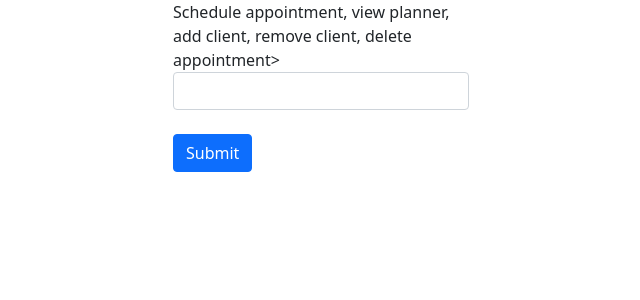
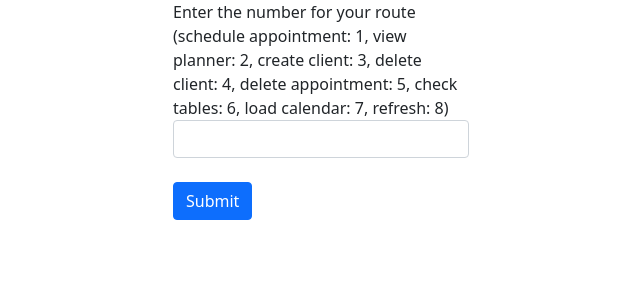
Before and after one commit to BrandonSmith710/CRM, a Flask app: page / in a window 1280 px wide. Shown: the top 300 px of the page, without its empty margins (319-959 px from the left). Run offline with Flask 2, Linux system fonts and the light colour scheme.

Commit message:
updates to user interface

```diff
--- a/littlecrm/app.py
+++ b/littlecrm/app.py
@@ -1,4 +1,3 @@
-
 from flask import Flask, request, Response, redirect, render_template, url_for
 from flask_sqlalchemy import SQLAlchemy
 import pandas as pd
@@ -11,7 +10,7 @@ def create_app():
 
     APP = Flask(__name__)
 
-    datelist = pd.date_range(start="2022-01-01",end="2022-12-31").to_pydatetime().tolist()
+    datelist = pd.date_range(start="2022-01-01", end="2022-12-31").to_pydatetime().tolist()
 
     APP.config['SQLALCHEMY_DATABASE_URI'] = 'sqlite:///mycrm.sqlite3'
     APP.config['SQLALCHEMY_TRACK_MODIFICATIONS'] = False
@@ -23,23 +22,25 @@ def create_app():
 
     @APP.route('/', methods=['GET','POST'])
     def root():
-        # this route will present the user with choices for actions they can take next
+        """this route will present the user with number options representing
+           places they can go in the CRM"""
 
-        k = {'schedule': 'schedule_appointment', 'planner': 'planner', 'load': 'loaddb',
-             'create client':'create_client', 'delete': 'delete_appointment',
-             'remove': 'remove_client'}
+        k = {1: 'schedule_appointment', 2: 'view_planner', 3: 'create_client',
+             4:'delete_client', 5: 'delete_appointment', 6: 'check',
+             7: 'load_db', 8: 'refresh'}
 
         if request.method == 'POST':
             option = request.form.get('search')
-            for key in k:
-                if key in option.lower() or (option.lower() in key):
-                    return redirect(url_for(k[key]))
+
+            if option.isdigit():
+                if int(option) in range(1, 9):
+                    option = int(option)
+
+                    return redirect(url_for(k[option]))
 
         return render_template('base1.html')
 
-
-
-    @APP.route('/loaddb')
+    @APP.route('/load_db')
     def load_db():
         # this route will load 365 days into the empty database
 
@@ -53,7 +54,6 @@ def create_app():
         DB.session.commit()
 
         return 'datelist created'
-
 
     @APP.route('/create_client', methods=['GET', 'POST'])
     def create_client():
@@ -83,8 +83,8 @@ def create_app():
 
         return render_template('base3.html')
 
-    @APP.route('/remove_client', methods=['GET', 'POST'])
-    def remove_client():
+    @APP.route('/delete_client', methods=['GET', 'POST'])
+    def delete_client():
         """this route will delete all appointments for a client before
            deleting the client profile"""
 
@@ -108,14 +108,12 @@ def create_app():
 
         return render_template('base5.html')
 
-
     @APP.route('/check')
     def check():
         """this route allows one to check the occupancy of the Client and
            Appointment tables after loading, updating or clearing the database,
            and to ensure that the day objects have been created or deleted as
            expected"""
-
 
         end =  str([apt.id + ' ' + apt.day.date+' @ '+ str(apt.time)
         + (' with ' + apt.client.name or ' with Nobody') for apt in
@@ -124,7 +122,6 @@ def create_app():
         Client.query.all()])
 
         return end
-
 
     @APP.route('/delete_appointment', methods=['GET', 'POST'])
     def delete_appointment():
@@ -147,13 +144,11 @@ def create_app():
 
         return render_template('base4.html')
 
-
     @APP.route('/schedule_appointment', methods=['GET', 'POST'])
     def schedule_appointment():
         """This route offers the ability to create new appointments for existing clients,
            currently the CRM accepts a day value for 1-365 to assign the date, an apt.
            time(int 9-6), and a client id(int)"""
-
 
         if request.method == 'POST':
 
@@ -203,7 +198,6 @@ def create_app():
                 if a_client:
 
                     # make sure an appointment is not already scheduled at that time on that day
-
                     t = [a.time for a in my_day.appointments]
                     my = [a.time for a in a_client.appointments if a.day_id == my_day.id]
                     name = a_client.name
@@ -224,9 +218,7 @@ def create_app():
                 return render_template('results2.html', answer=str([i.id+': '+str(i.time)+' on '+i.day.date
                                                                     for i in a_client.appointments]))
 
-
         return render_template('base.html')
-
 
     @APP.route('/refresh')
     def refresh():
@@ -237,8 +229,8 @@ def create_app():
         return 'Data has been refreshed.'
 
 
-    @APP.route('/planner', methods=['GET', 'POST'])
-    def planner():
+    @APP.route('/view_planner', methods=['GET', 'POST'])
+    def view_planner():
         """this route asks the user for a range of dates entered in the form
            mm/dd - mm/dd, or optionally just one date mm/dd. returned is a
            list of days matching the length of the data range, each date shows
@@ -259,13 +251,11 @@ def create_app():
                             if datetime.datetime(year=2022,month=m, day=d) == item:
                                 values += [ind]
                     else:
-                        return redirect(url_for('planner'))
+                        return redirect(url_for('view_planner'))
+
             except Exception as ex_ception:
                 print(str(ex_ception)+' was the exception')
-
-                return redirect(url_for('planner'))
-
-
+                return redirect(url_for('view_planner'))
 
             if len(values) == 2:
                 r = list(range(values[0], values[1]+1))
@@ -273,28 +263,24 @@ def create_app():
                 r = values
 
             else:
-                return redirect(url_for('planner'))
+                return redirect(url_for('view_planner'))
 
             appts = []
             for day_id in r:
                 if Day.query.get(day_id):
-                    # primary keys for day are ints 1- 365
                     my_day = Day.query.get(day_id)
                     tmp = f'{my_day.name} {my_day.date}'
                     extra = []
                     print(my_day.name, my_day.date)
                     for apt in my_day.appointments:
-
                         extra += [str(apt.time)]
                     if extra:
                         appts += [tmp + ' @ ' + ', '.join(extra)]
                     else:
                         appts += [tmp+' - Free']
 
-
             return render_template('results.html', answer=' | '.join(appts))
 
         return render_template('base2.html')
 
-
     return APP
--- a/littlecrm/templates/base1.html
+++ b/littlecrm/templates/base1.html
@@ -11,19 +11,11 @@
     <div class="container col-md-3">
         <form action='/' method='post'>
             <div class="mb-3">
-                <label class="form-label">Schedule appointment, view planner, add client, remove client, delete appointment>
+                <label class="form-label">Enter the number for your route (schedule appointment: 1, view planner: 2, create client: 3, delete client: 4, delete appointment: 5, check tables: 6, load calendar: 7, refresh: 8)
                 <input name="search" type="text" class="form-control">
-                <!-- <label class="form-label"></label>
-                <input name="search3" type="text" class="form-control"> -->
             </div>
             <button type="submit" class="btn btn-primary">Submit</button>
         </form>
-
-        <!-- {% if user_input %}
-        <div>
-            <p>You requested the song: "{{user_input}}"</p>
-        </div>
-        {% endif %} -->
 
     </div>
 </body>
--- a/littlecrm/templates/base2.html
+++ b/littlecrm/templates/base2.html
@@ -9,7 +9,7 @@
 
 <body>
     <div class="container col-md-3">
-        <form action='/planner' method='post'>
+        <form action='/view_planner' method='post'>
             <div class="mb-3">
                 <label class="form-label">Enter a date range mm/dd - mm/dd or single date mm/dd)>
                 <input name="search1" type="text" class="form-control">
--- a/littlecrm/templates/base5.html
+++ b/littlecrm/templates/base5.html
@@ -9,7 +9,7 @@
 
 <body>
     <div class="container col-md-3">
-        <form action='/remove_client' method='post'>
+        <form action='/delete_client' method='post'>
             <div class="mb-3">
                 <label class="form-label">Enter client id
                 <input name="search10" type="text" class="form-control">
--- a/littlecrm/templates/results.html
+++ b/littlecrm/templates/results.html
@@ -11,7 +11,7 @@
 <h1> Date: {{answer}} </h1>
 
 <div class="container" id=footer>
-    <form action="/planner">
+    <form action="/view_planner">
         <button type="submit">Go Back</button>
     </form>
 </div>
--- a/littlecrm/templates/results5.html
+++ b/littlecrm/templates/results5.html
@@ -11,7 +11,7 @@
 <h1> Removed client: {{answer}} </h1>
 
 <div class="container" id=footer>
-    <form action="/remove_client">
+    <form action="/delete_client">
         <button type="submit">Go Back</button>
     </form>
 </div>
```
Also changed, not shown: littlecrm/mycrm.sqlite3.
